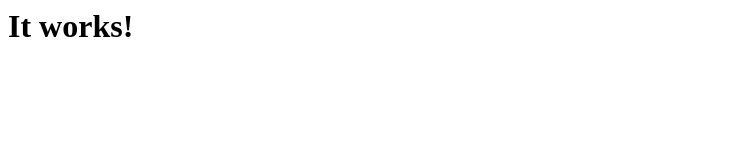
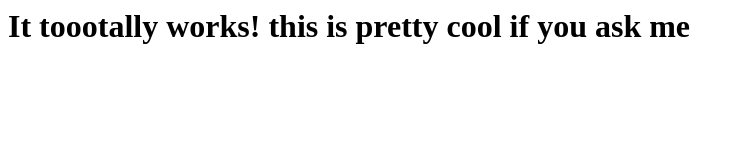
Before and after one commit to Sydneyadeline/first-website, a plain HTML site: page index.html in a window 1280 px wide. Shown: the whole page, without its empty margins (0-744 px from the left). Drawn offline with Linux system fonts and the light colour scheme.

Commit message:
add a better heading

```diff
--- a/index.html
+++ b/index.html
@@ -1 +1 @@
-<h1>It works!<h1>
+<h1>It toootally works! this is pretty cool if you ask me<h1>
```
